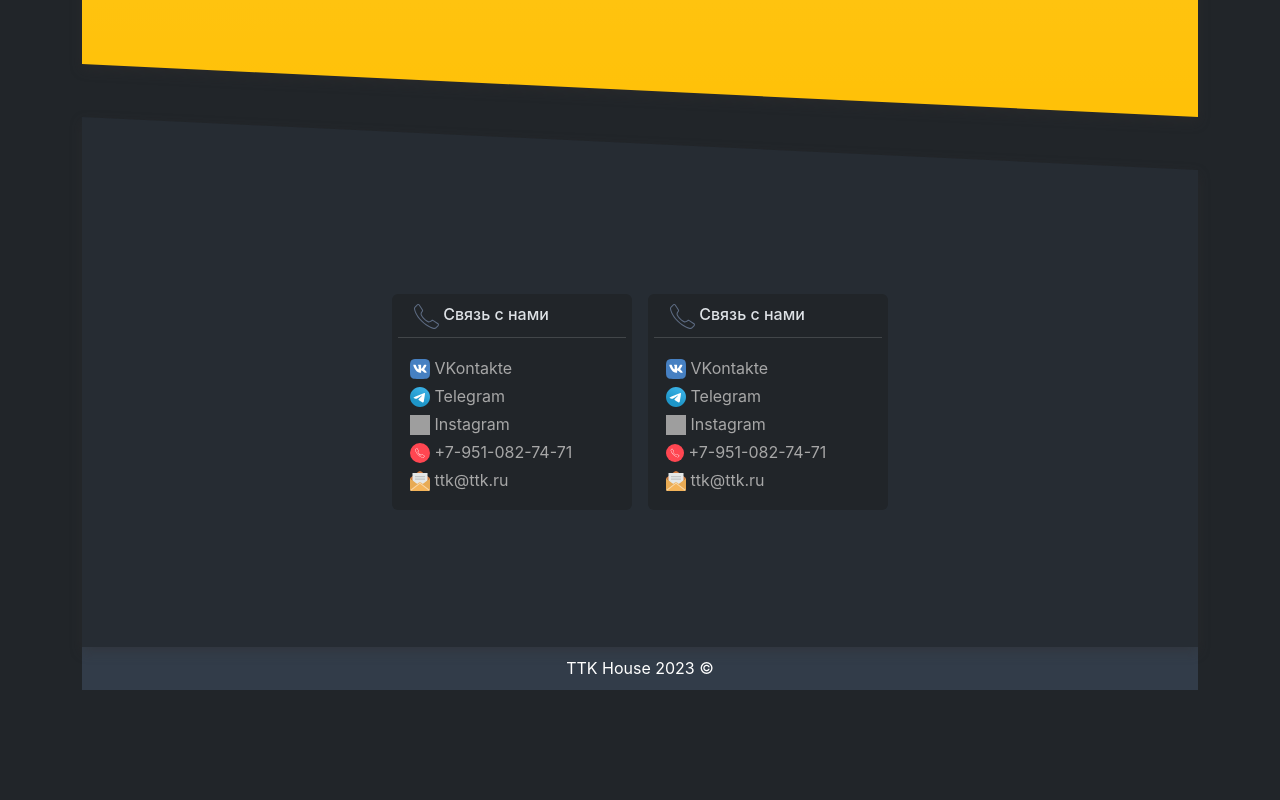
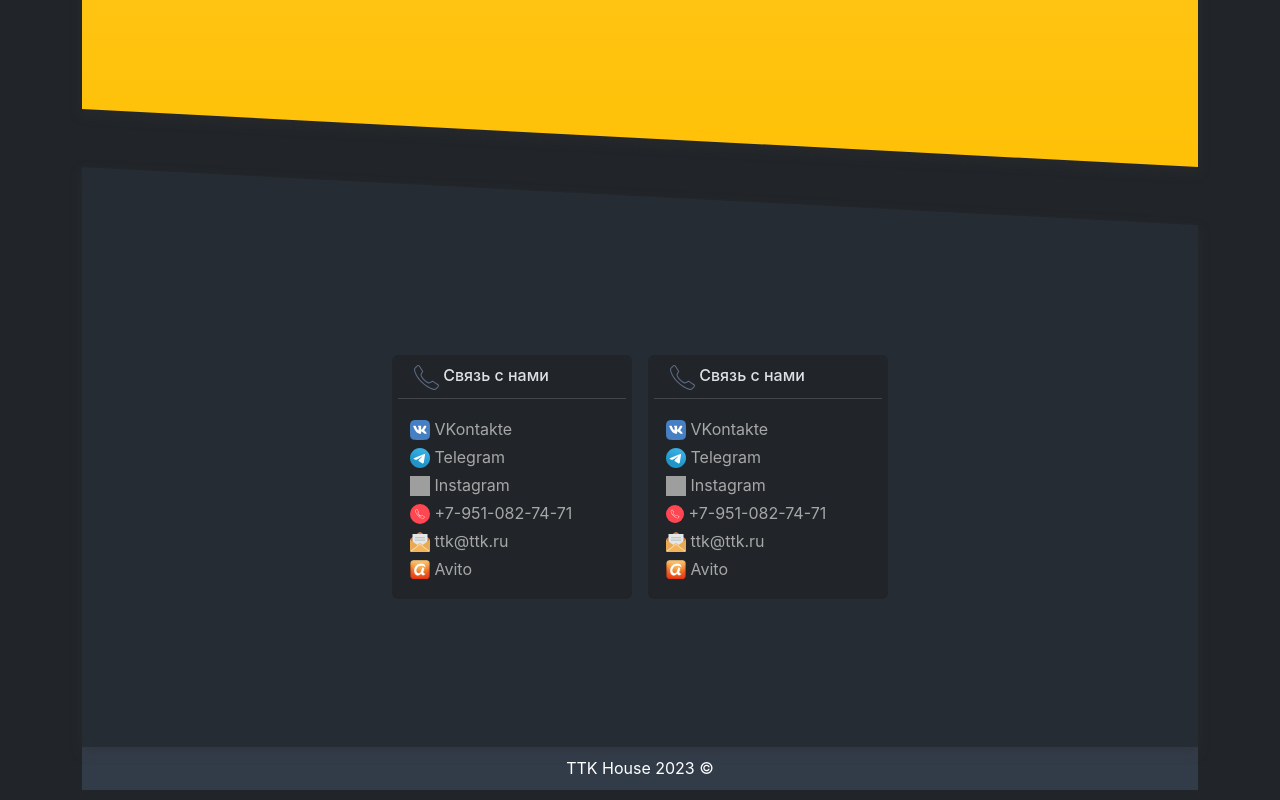
Before and after one commit to iSlideRjs/ttk-house, a React (Create React App) app: page / in a window 1280 px wide. Shown: the part 1434-2234 px from the top of the page. Before the commit the page ends 2134 px from the top, so only its background shows below. Built offline with nearby package versions, Linux system fonts and the light colour scheme; grey boxes are pictures that could not be loaded; the HTML template or start-up script is replaced by a standard one.

Commit message:
Edited theme color and contacts

```diff
--- a/src/components/Contacts.jsx
+++ b/src/components/Contacts.jsx
@@ -7,6 +7,7 @@ import vk from '../icon/vk.svg';
 import phone2 from '../icon/phone2.svg';
 import mail from '../icon/mail.svg';
 import classNames from 'classnames';
+import avito from '../icon/avito.png';
 
 function Contacts({ theme }) {
   return (
@@ -82,6 +83,18 @@ function Contacts({ theme }) {
                   <img src={mail} alt="phone" width="20px" height="20px" />{' '}
                   ttk@ttk.ru
                 </a>
+                <a
+                  className={classNames('social', {
+                    'social-light': theme === 'light',
+                    'social-dark': theme === 'dark',
+                  })}
+                  target="_blank"
+                  rel="noopener noreferrer"
+                  href="https://avito.ru"
+                >
+                  <img src={avito} alt="phone" width="20px" height="20px" />{' '}
+                  Avito
+                </a>
               </Nav>
             </Card.Text>
           </Card.Body>
@@ -156,6 +169,18 @@ function Contacts({ theme }) {
                   <img src={mail} alt="phone" width="20px" height="20px" />{' '}
                   ttk@ttk.ru
                 </a>
+                <a
+                  className={classNames('social', {
+                    'social-light': theme === 'light',
+                    'social-dark': theme === 'dark',
+                  })}
+                  target="_blank"
+                  rel="noopener noreferrer"
+                  href="https://avito.ru"
+                >
+                  <img src={avito} alt="phone" width="20px" height="20px" />{' '}
+                  Avito
+                </a>
               </Nav>
             </Card.Text>
           </Card.Body>
--- a/src/components/Sidebar.jsx
+++ b/src/components/Sidebar.jsx
@@ -1,5 +1,6 @@
 import Offcanvas from 'react-bootstrap/Offcanvas';
 import phone from '../icon/phone.svg';
+import classNames from 'classnames';
 
 function Sidebar({ changeTheme, theme, show, handleClose, handleTouchMove }) {
   return (
@@ -11,7 +12,10 @@ function Sidebar({ changeTheme, theme, show, handleClose, handleTouchMove }) {
     >
       <Offcanvas.Header
         onTouchMove={handleTouchMove}
-        className="border-bottom headerMenu"
+        className={classNames('border-bottom headerMenu', {
+          headerMenuLight: theme === 'light',
+          headerMenuDark: theme === 'dark',
+        })}
       >
         <Offcanvas.Title>Меню</Offcanvas.Title>
       </Offcanvas.Header>
--- a/src/index.scss
+++ b/src/index.scss
@@ -112,7 +112,7 @@ input {
 
 .info-block {
   width: 100%;
-  height: 530px;
+  height: 580px;
   padding: 20px 0 50px 0;
   clip-path: polygon(0 0, 100% 0, 100% 100%, 0 90%);
   &Shadow {
@@ -120,7 +120,7 @@ input {
   }
   &-contacts {
     width: 100%;
-    height: 530px;
+    height: 580px;
     padding: 60px 0 20px 0;
     background-color: #262c33;
     clip-path: polygon(0 0, 100% 10%, 100% 100%, 0% 100%);
@@ -176,7 +176,16 @@ input {
     transform: translateX(-50%);
     width: 50px;
     height: 3px;
-    background-color: #f1f1f1af;
+  }
+  &Light {
+    &::before {
+      background-color: #adadad8e;
+    }
+  }
+  &Dark {
+    &::before {
+      background-color: #f1f1f1af;
+    }
   }
 }
 
```
Also changed, not shown: src/icon/avito.png (added).
